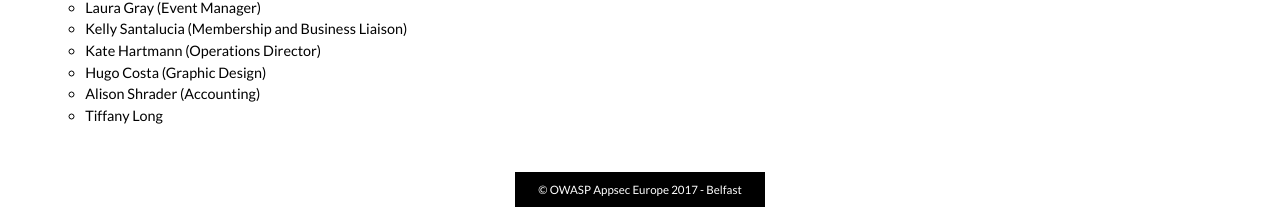
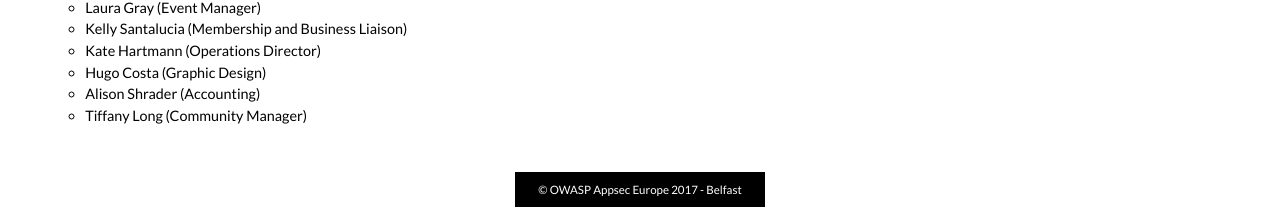
Before and after one commit to OWASP/AppSecEurope2017, a Jekyll site: the page built from about/team.md, in a window 1280 px wide. Shown: the part 809-1025 px from the top of the page. Built offline with Jekyll 4.4.1, drawn with Linux system fonts in a browser that asks for light colours.

Commit message:
Added Tiffany Long's title

```diff
--- a/about/team.md
+++ b/about/team.md
@@ -23,4 +23,4 @@ title: The Conference Team
 * Kate Hartmann (Operations Director)
 * Hugo Costa (Graphic Design)
 * Alison Shrader (Accounting)
-* Tiffany Long
+* Tiffany Long (Community Manager)
```
